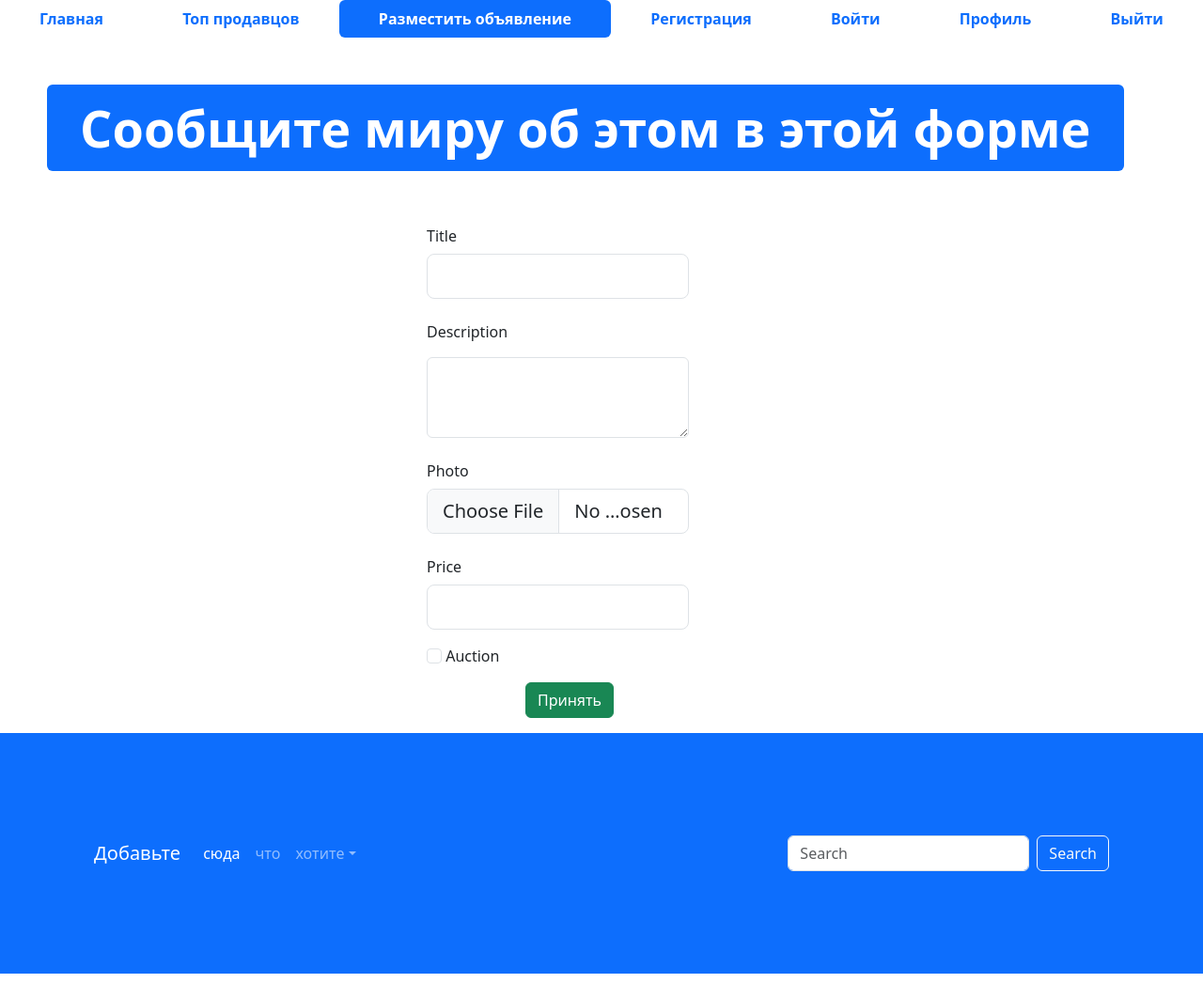
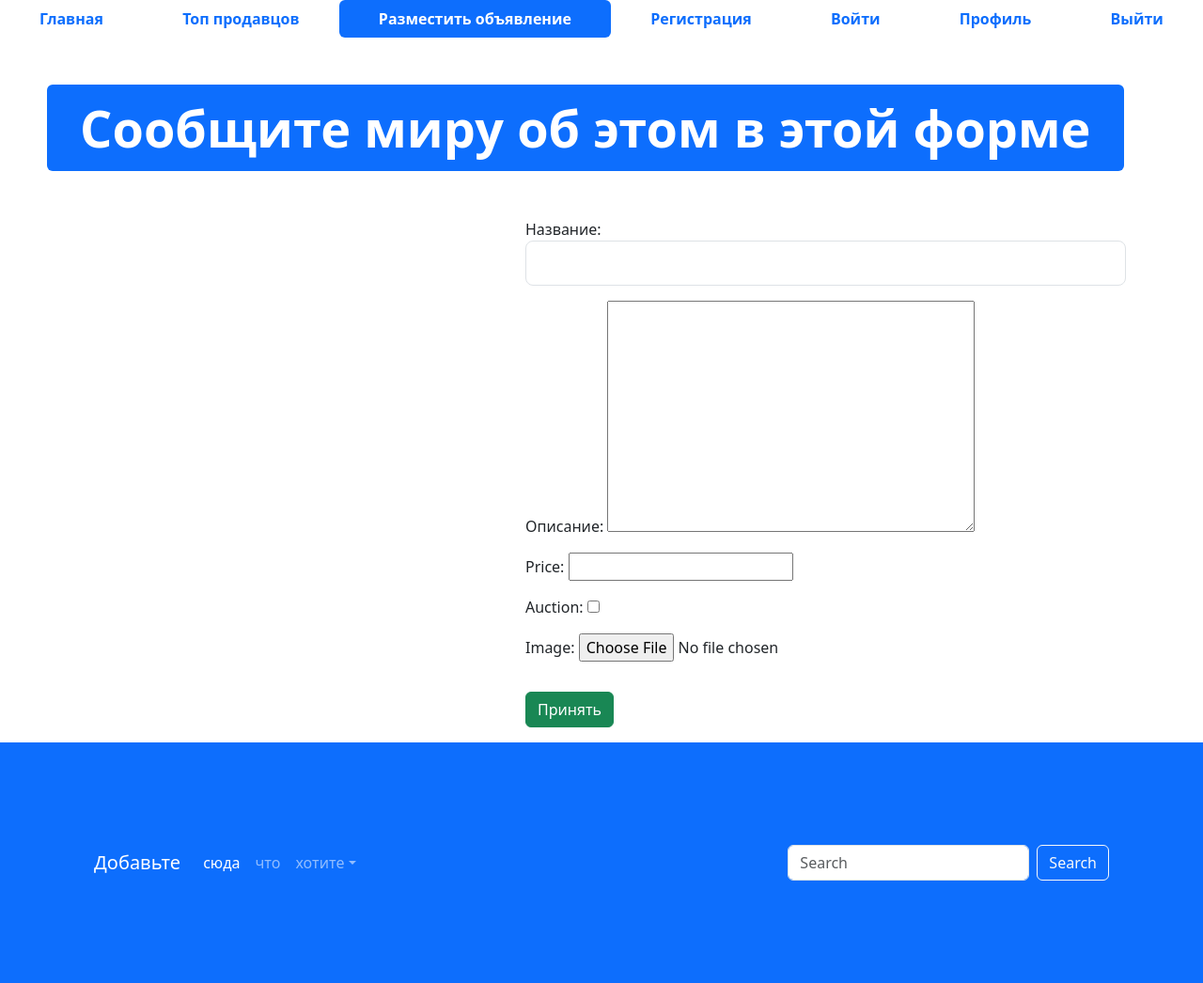
Before and after one commit to romuarste/Python-Course-4, a Django app: page /advertisement-post.html in a window 1280 px wide. Shown: the whole page at 94% size. Run offline with Django 4.2, Linux system fonts and the light colour scheme; some libraries are stand-ins or nearby versions.

Commit message:
Lesson 10

```diff
--- /dev/null
+++ b/advertisements/app/forms.py
@@ -0,0 +1,8 @@
+from django import forms
+
+class AdvertisementForm (forms.Form):
+    title = forms.CharField(max_length=64, label="Название", widget=forms.TextInput(attrs={'class': 'form-control form-control-lg'}))
+    description  = forms.CharField(widget=forms.Textarea, label="Описание")
+    price = forms.DecimalField()
+    auction = forms.BooleanField(required=False)
+    image = forms.ImageField()
--- a/advertisements/app/views.py
+++ b/advertisements/app/views.py
@@ -1,8 +1,8 @@
-from django.shortcuts import render
+from django.shortcuts import render, redirect
+from django.urls import reverse
 from .models import Advertisement
-#from django.http import HttpResponse
+from .forms import AdvertisementForm
 
-# Create your views here.
 def index(request):
     advertisements = Advertisement.objects.all()
     context = {'advertisements': advertisements}
@@ -12,7 +12,18 @@ def top_sellers(request):
     return render(request, 'top-sellers.html')
 
 def advertisement_post(request):
-    return render(request, 'advertisement-post.html')
+    if request.method == 'POST':
+        form = AdvertisementForm(request.POST, request.FILES)
+        if form.is_valid():
+            advertisement = Advertisement(**form.cleaned_data)
+            advertisement.user = request.user
+            advertisement.save()
+            url = reverse('index')
+            return redirect(url)
+    else:
+        form = AdvertisementForm()
+    context = {'form': form}
+    return render(request, 'advertisement-post.html', context)
 
 def advertisement(request):
     return render(request, 'advertisement.html')
--- a/advertisements/templates/advertisement-post.html
+++ b/advertisements/templates/advertisement-post.html
@@ -1,5 +1,6 @@
 {% extends 'base.html' %}
 {% load static %}
+{% block title %}Разместить объявление{% endblock %}
 {% block advertisement_post_page %}class="nav-link active" aria-current="page"{% endblock advertisement_post_page %}
 
 {% block content %}
@@ -11,46 +12,10 @@
     </div>
   </div>
   <div class="container">
-    <form method="post">
-      <div class="row mb-3">
+    <form method="post" enctype="multipart/form-data"> {% csrf_token %}
+        <div class="row mb-3 offset-sm-5">
             <div class="col">
-          <label class="col-sm-4 col-form-label offset-4">Title</label>
-          <div class="col-sm-4 offset-4 w-25">
-            <input type="text" class="form-control form-control-lg">
-          </div>
-        </div>
-      </div>
-      <div class="row mb-3">
-        <div class="col">
-          <label class="col-sm-4 col-form-label offset-4">Description</label>
-          <div class="col-sm-4 offset-4 w-25">
-              <label for="" class="form-label"></label>
-              <textarea class="form-control" name="" id="" rows="3"></textarea>
-          </div>
-        </div>
-      </div>
-      <div class="row mb-3">
-        <div class="col">
-          <label class="col-sm-4 col-form-label offset-4">Photo</label>
-          <div class="col-sm-4 offset-4 w-25">
-            <input type="file" class="form-control form-control-lg">
-          </div>
-        </div>
-      </div>
-      <div class="row mb-3">
-        <div class="col">
-          <label class="col-sm-4 col-form-label offset-4">Price</label>
-          <div class="col-sm-4 offset-4 w-25">
-            <input type="text" class="form-control form-control-lg">
-          </div>
-        </div>
-      </div>
-      <div class="row mb-3">
-        <div class="col">
-          <div class="offset-4 w-25">
-            <input type="checkbox" class="form-check-input">
-            <label class="form-check-label">Auction</label>
-          </div>
+                {{ form.as_p }}
             </div>
         </div>
         <div class="row mb-3 offset-sm-5">
--- a/advertisements/templates/base.html
+++ b/advertisements/templates/base.html
@@ -9,7 +9,7 @@
   <link rel="shortcut icon" href="{% static 'img/favicon.ico' %}" type="image/x-icon">
   <link href="{% static 'css/bootstrap.min.css' %}" rel="stylesheet">
   <link rel="stylesheet" href="{% static 'css/fontello.css' %}">
-  <title>Index</title>
+  <title>{% block title %} Главная {% endblock %}</title>
 </head>
 
 <body>
@@ -84,7 +84,9 @@
           </div>
         </nav>
       </footer>
+      {% block scripts %}
       <script src="{% static 'js/bootstrap.bundle.min.js' %}"></script>
+      {% endblock %}
     </body>
 
     </html>
```
Also changed, not shown: advertisements/db.sqlite3, advertisements/media/advertisements/earth_1LWXPis.jpeg (added), advertisements/media/advertisements/earth_tfOBl52.jpeg (added). Lines whose indentation alone changed are shown as unchanged.
